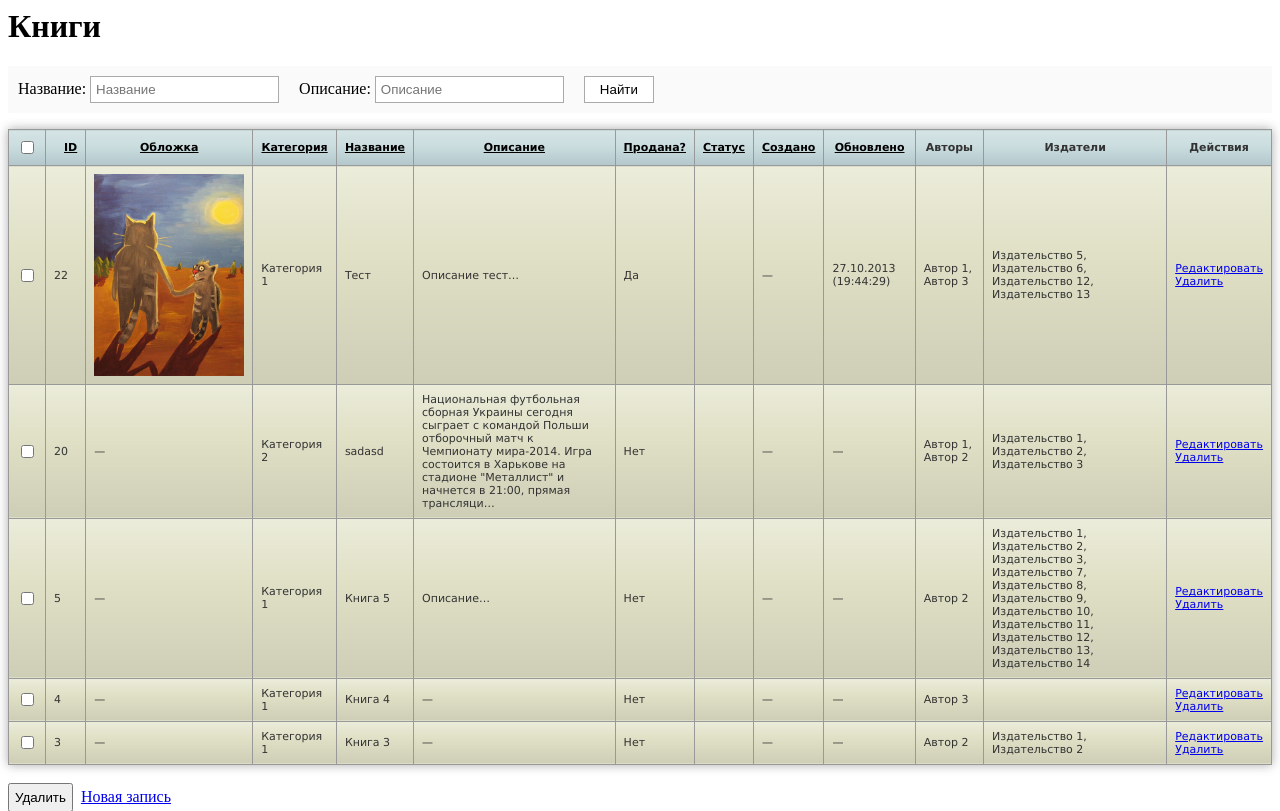
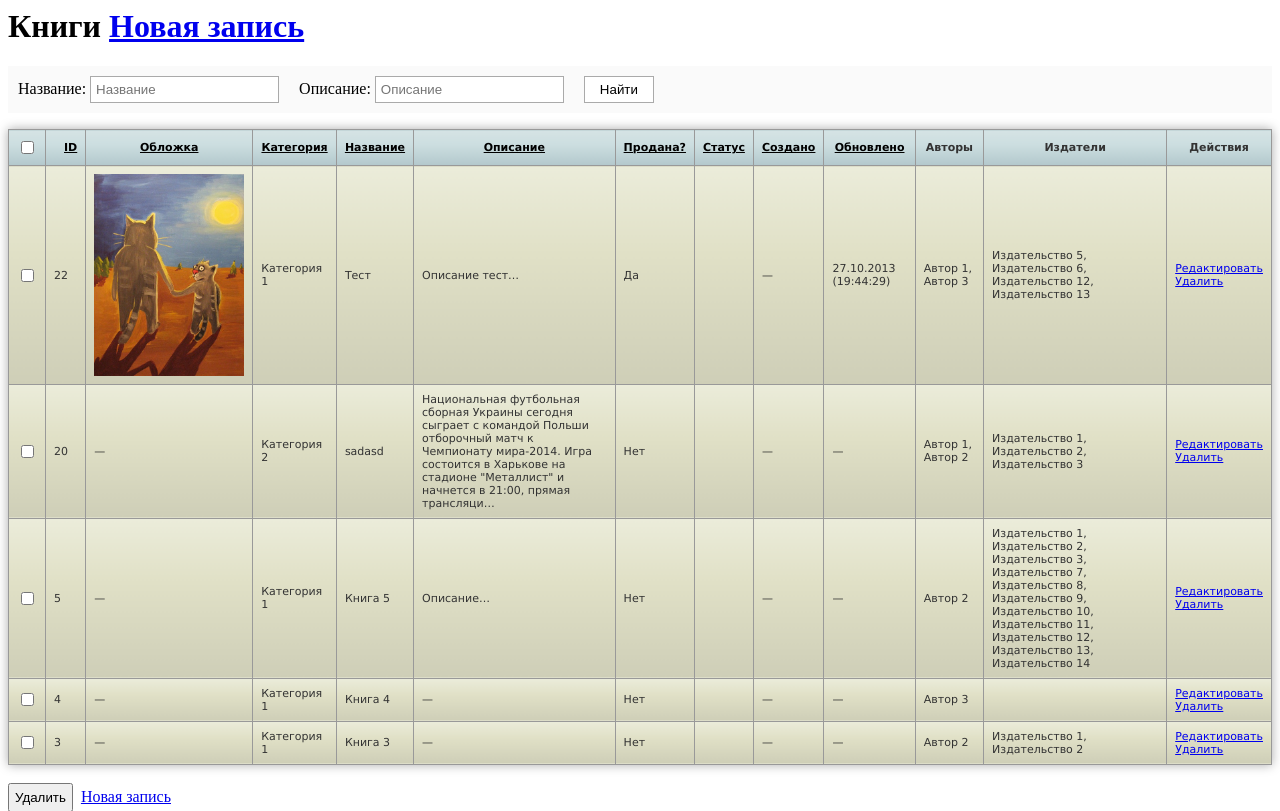
Before and after one commit to uavn/admin, a PHP site: page / in a window 1280 px wide. Shown: the top 811 px of the page. Run offline with PHP 8.4, Linux system fonts and the light colour scheme; data comes from the database, SQL or seed files in the repository; data that the repository does not hold is empty.

Commit message:
Update Dictator.php

```diff
--- a/src/Uavn/Dictator.php
+++ b/src/Uavn/Dictator.php
@@ -564,7 +564,7 @@ class Dictator {
     }
 
     return
-      '<h1>' . $this->title . '</h1>' .
+      '<h1>' . $this->title . ' <a class="new" href="?new=1">' . $this->t('New row') . '</a></h1>' .
       $searchForm .
       '<form action="" method="POST" onsubmit="return confirm(\'' . $this->t('Sure?') . '\')">' .
         $table .
```
